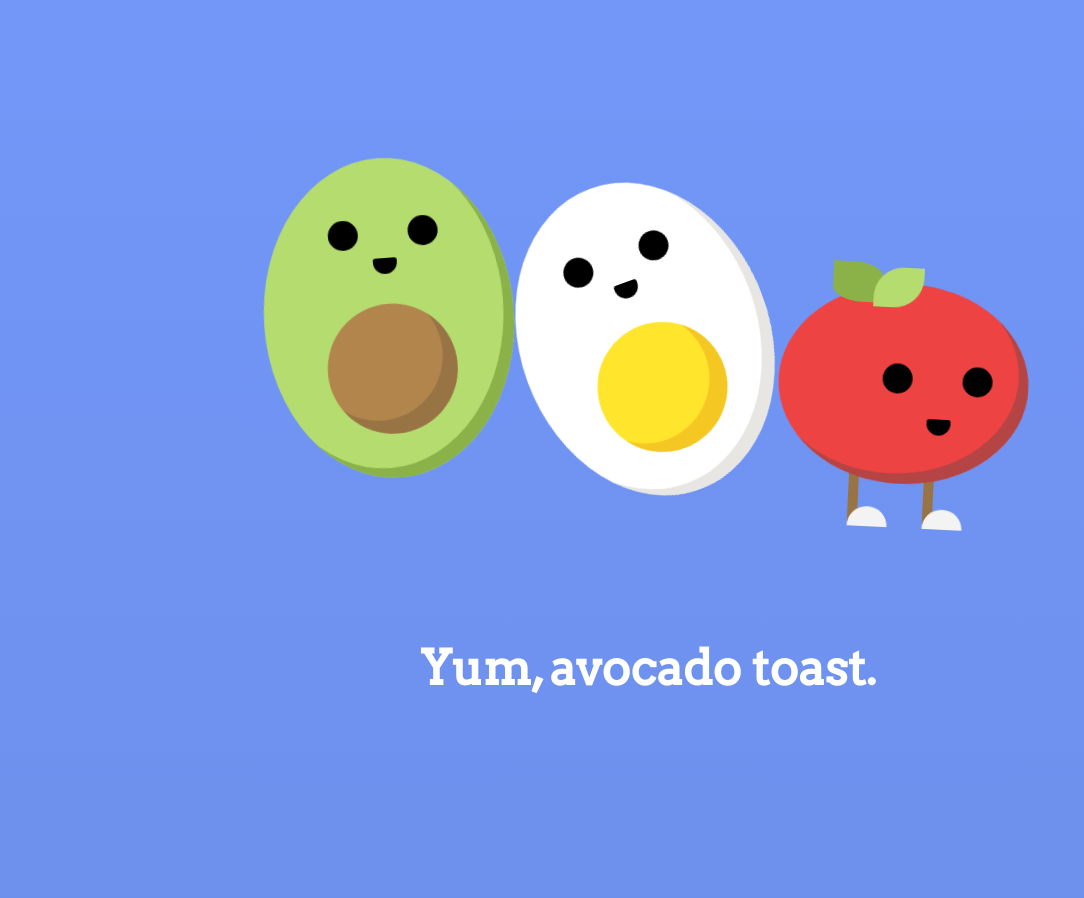
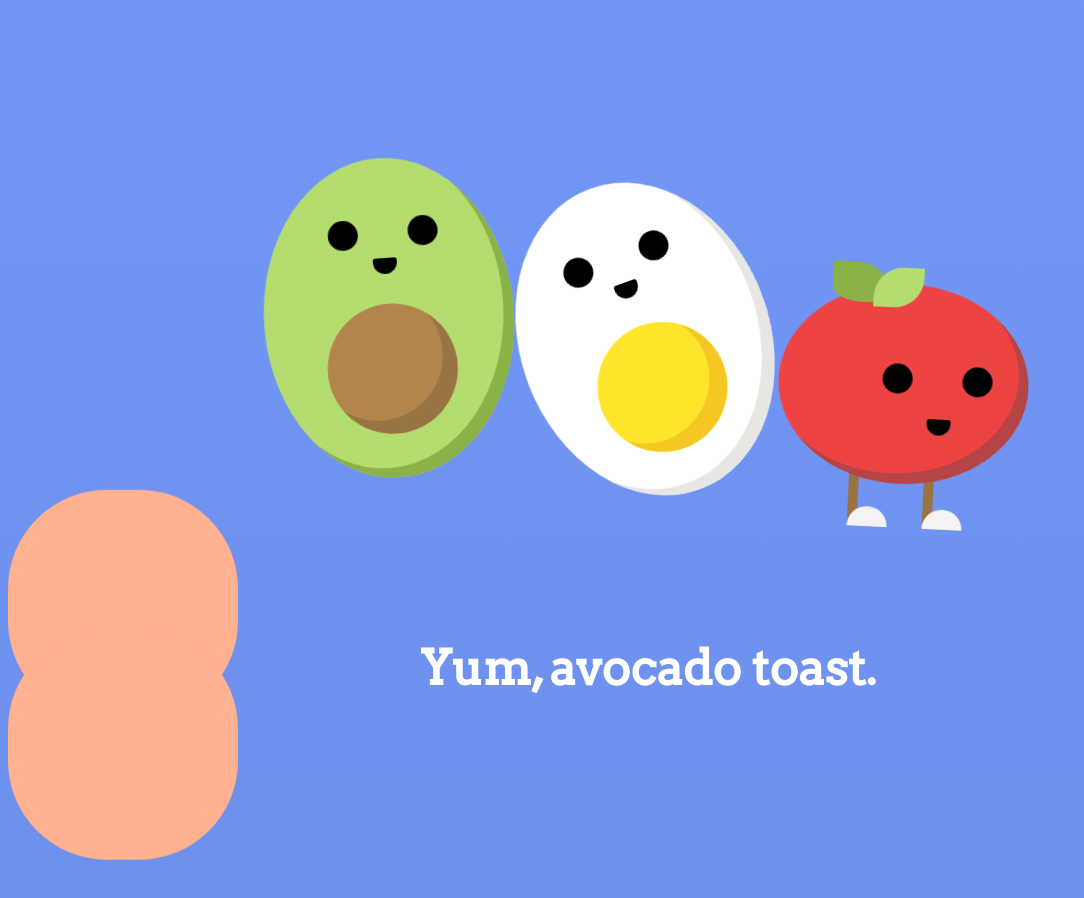
Before and after one commit to laurenipsum2018/hack, a plain HTML site: page index.html in a window 1280 px wide. Shown: the whole page, without its empty margins (0-1084 px from the left). Drawn offline with Linux system fonts and the light colour scheme.

Commit message:
start of wavvvy bacon

```diff
--- a/assets/css/main.css
+++ b/assets/css/main.css
@@ -299,6 +299,38 @@ h1 {
 }
 /* @end tomato */
 
+/* test */
+
+.bacon-container {
+  display: block;
+  position: absolute;
+}
+
+.bacon {
+  display: block;
+  position: absolute;
+  width: 230px;
+  height: 230px;
+  background-color: #FFB190;
+  transform-origin: 50% 48%;
+  border-radius: 43%;
+  margin: 0px 0px 0px 10%;
+  animation: wave 2s infinite linear;
+}
+
+.bacon-2 {
+  display: block;
+  position: absolute;
+  width: 230px;
+  height: 230px;
+  background-color: #FFB190;
+  transform-origin: 50% 48%;
+  border-radius: 43%;
+  margin: 140px 0px 0px 10%;
+  animation: wave 2s infinite linear;
+}
+/* @end test */
+
 /* reusable animations */
 @keyframes blink{
   0%{transform: scaleY(0.2);}
@@ -331,4 +363,9 @@ h1 {
   100%{transform: translate3d(0, 0px, 0);}
 }
 
+@keyframes wave {
+  from { transform: rotate(0deg); }
+  from { transform: rotate(360deg); }
+}
+
 /* @end resuable animations */
--- a/index.html
+++ b/index.html
@@ -46,6 +46,11 @@
         </div>
       </div>
 
+      <div class="bacon-container">
+        <div class="bacon"></div>
+        <div class="bacon-2"></div>
+      </div>
+
     </section>
 
     <section>
```
